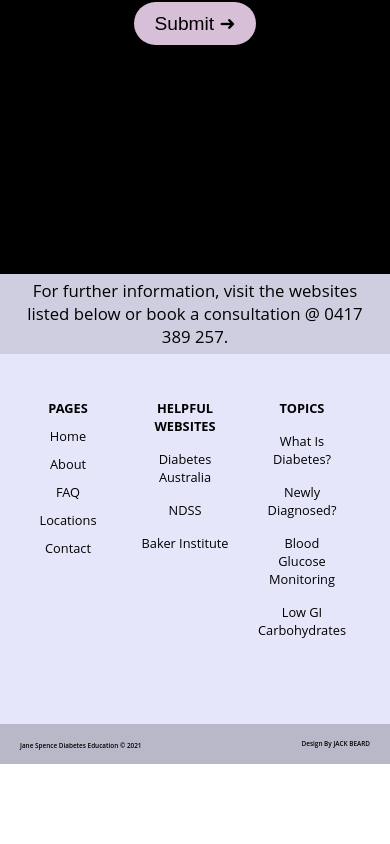
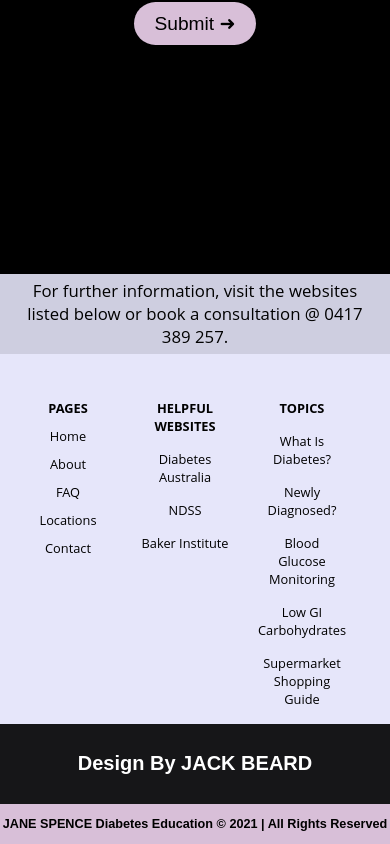
Before and after one commit to jackedwardbeard/01-Jane_Spence, a React (Create React App) app in the folder jane_spence/: page / in a window 390 px wide. Shown: the part 4649-5493 px from the top of the page. Before the commit the page ends 5413 px from the top, so only its background shows below. Built offline with nearby package versions, Linux system fonts and the light colour scheme.

Commit message:
Made footer FULLY responsive. Added new subfooter.

```diff
--- a/jane_spence/src/components/Footer/FooterComponents.js
+++ b/jane_spence/src/components/Footer/FooterComponents.js
@@ -5,16 +5,24 @@ import { Link as LinkRouter } from 'react-router-dom'
 
 export const FooterContainer = styled.div`
     background: rgb(230,230,250);
-    height: 490px;
+    height: 57vh;
     overflow: hidden;
+
+    @media screen and (max-width: 1024px) {
+        height: 570px;
+    }
 `
 
 export const FooterWrapper = styled.div`
-    height: 450px;
+    height: 45vh;
     display: grid;
     width: 100%;
     font-family: 'Open Sans', sans-serif;
     overflow: hidden;
+
+    @media screen and (max-width: 1024px) {
+        height: 450px;
+    }
 `
 
 export const Row1 = styled.div`
@@ -26,19 +34,23 @@ export const Row1 = styled.div`
 
 export const Column1 = styled.div`
     width: 30%;
-    height: 400px;
+    height: 40vh;
     float: left;
     text-align: center;
     overflow: hidden;
     display: flex;
     flex-direction: column;
     align-items: center;
-    margin-top: 40px;
-    margin-bottom: 40px;
-    margin-left: -60px;
+    margin-top: 4vh;
+    margin-bottom: 4vh;
+    margin-left: -3vw;
 
     @media screen and (max-width: 1024px) {
         margin-left: -40px;
+        height: 400px;
+        margin-top: 40px;
+        margin-bottom: 40px;
+        margin-left: -60px;
     }
 
     @media screen and (max-width: 768px) {
@@ -64,32 +76,46 @@ export const Column1 = styled.div`
 
 export const Column2 = styled.div`
     width: 30%;
-    height: 400px;
-    padding-left: 15px;
-    padding-right: 15px;
+    height: 40vh;
+    padding-left: 7.5vw;
+    padding-right: 7.5vw;
     float: left;
     text-align: center;
     overflow: hidden;
     display: flex;
     flex-direction: column;
     align-items: center;
-    margin-top: 40px;
-    margin-bottom: 40px;
+    margin-top: 4vh;
+    margin-bottom: 4vh;
+
+    @media screen and (max-width: 1024px) {
+        height: 400px;
+        padding-left: 15px;
+        padding-right: 15px;
+        margin-top: 40px;
+        margin-bottom: 40px;
+    }
 `
 
 export const Column3 = styled.div`
     width: 30%;
-    height: 400px;
+    height: 40vh;
     float: left;
     display: flex;
     flex-direction: column;
     align-items: center;
     text-align: center;
     overflow: hidden;
-    margin-top: 40px;
-    margin-bottom: 40px;
+    margin-top: 4vh;
+    margin-bottom: 4vh;
 
-    @media screen and (max-width: 1024px) and (max-height: 1366px) {
+    @media screen and (max-width: 1024px) {
+        height: 400px;
+        margin-top: 40px;
+        margin-bottom: 40px;
+    }
+
+    @media screen and (max-width: 1024px) and (min-height: 1366px) {
         padding-left: 60px;
         padding-right: 60px;
     }
@@ -132,7 +158,7 @@ export const Column3 = styled.div`
 
 export const PreFooterWrapper = styled.div`
     background: rgb(0,0,0, 0.1);
-    height: 80px;
+    height: 8vh;
     color: black;
     display: flex;
     justify-content: center;
@@ -140,13 +166,16 @@ export const PreFooterWrapper = styled.div`
     text-align: center;
     font-family: 'Open Sans', sans-serif;
     font-weight: 500;
-    font-size: 1.5rem;
-    padding-left: 20px;
-    padding-right: 20px;
+    font-size: 2.5vh;
+    padding-left: 10vw;
+    padding-right: 10vw;
     overflow: hidden;
 
     @media screen and (max-width: 1024px) {
         font-size: 1.4rem;
+        height: 80px;
+        font-size: 1.5rem;
+        padding: 0 20px;
     }
 
     @media screen and (max-width: 768px) {
@@ -179,23 +208,43 @@ export const PreFooterWrapper = styled.div`
 `
 
 export const SubFooterContainer = styled.div`
-    background: rgba(0,0,0,0.2);
-    height: 40px;
+    background: thistle;
+    height: 4vh;
     overflow: hidden;
-    display: space-between;
+    display: flex;
+    align-items: center;
+    justify-content: center;
 
+    @media screen and (max-width: 1024px) {
+        height: 40px;
+    }
+
+`
+
+export const SubSubFooterContainer = styled.div`
+    background: rgb(0,0,0,0.9);
+    height: 8vh;
+    overflow: hidden;
+    display: flex;
+    align-items: center;
+    justify-content: center;
+
+    @media screen and (max-width: 1024px) {
+        height: 80px;
+    }
 
 `
 
 export const Title = styled.h3`
     color: black;
-    font-size: 1.25rem;
+    font-size: 2.5vh;
     font-weight: 700;
     font-family: 'Open Sans', sans-serif;
     margin-top: 30px;
 
     @media screen and (max-width: 1024px) {
         margin-top: 15px;
+        font-size: 1.25rem;
     }
 
     @media screen and (max-width: 768px) {
@@ -241,11 +290,16 @@ export const Title = styled.h3`
 export const NavLinkScroll = styled(LinkScroll)`
     color: black;
     font-family: 'Open Sans', sans-serif;
-    font-size: 1rem;
+    font-size: 1.75vh;
     font-weight: 400;
-    margin-top: 10px;
+    margin-top: 1vh;
     display: grid;
     cursor: pointer;
+
+    @media screen and (max-width: 1024px) {
+        margin-top: 10px;
+        font-size: 1rem;
+    }
 
     @media screen and (max-width: 768px) {
         font-size: 0.85rem;
@@ -280,12 +334,17 @@ export const NavLinkScroll = styled(LinkScroll)`
 export const NavLink = styled(LinkRouter)`
     color: black;
     font-family: 'Open Sans', sans-serif;
-    font-size: 1rem;
+    font-size: 1.75vh;
     font-weight: 400;
-    margin-top: 15px;
+    margin-top: 1.5vh;
     display: grid;
     text-decoration: none;
     cursor: pointer;
+
+    @media screen and (max-width: 1024px) {
+        margin-top: 15px;
+        font-size: 1rem;
+    }
 
     @media screen and (max-width: 768px) {
         font-size: 0.85rem;
@@ -322,177 +381,31 @@ export const NavLink = styled(LinkRouter)`
     }
 `
 
-export const LeftText = styled.span`
-    color: black;
+export const SubSubText = styled(LinkRouter)`
+    color: white;
+    font-size: 2.5vh;
     font-weight: 600;
-    font-family: 'Open Sans', sans-serif;
-    font-size: 1rem;
-    padding-right: 20px;
-    margin-left: 20px;
-    margin-top: 10px;
-    float: left;
-
-    @media screen and (max-width: 1024px) and (max-height: 1366px) {
-        font-size: 1.1rem;
-        margin-left: 20px;
-        margin-top: 8px;
-    }
-
-    @media screen and (max-width: 768px) and (max-height: 1024px) {
-        font-size: 0.8rem;
-        margin-left: 20px;
-        margin-top: 11px;
-    }
-
-    @media screen and (max-width: 520px) {
-        font-size: 0.6rem;
-        margin-top: 14px;
-    }
-
-    @media screen and (max-width: 414px) and (max-height: 736px) {
-        font-size: 0.6rem;
-        margin-left: 20px;
-        margin-top: 14px;
-    }
-
-    @media screen and (max-width: 411px) and (max-height: 823px) {
-        font-size: 0.6rem;
-        margin-left: 20px;
-        margin-top: 14px;
-    }
-
-    @media screen and (max-width: 411px) and (max-height: 731px) {
-        font-size: 0.6rem;
-        margin-left: 20px;
-        margin-top: 14px;
-    }
-
-    @media screen and (max-width: 400px) {
-        font-size: 0.4rem;
-        margin-top: 17px;
-    }
-
-    @media screen and (max-width: 375px) and (max-height: 812px) {
-        font-size: 0.55rem;
-        margin-left: 20px;
-        margin-top: 14px;
-    }
-
-    @media screen and (max-width: 375px) and (max-height: 667px) {
-        font-size: 0.55rem;
-        margin-left: 20px;
-        margin-top: 14px;
-    }
-
-    @media screen and (max-width: 360px) and (max-height: 640px) {
-        font-size: 0.55rem;
-        margin-left: 20px;
-        margin-top: 14px;
-    }
-
-    @media screen and (max-width: 320px) and (max-height: 568px) {
-        font-size: 0.5rem;
-        margin-left: 20px;
-        margin-top: 14px;
-    }
-
-    @media screen and (max-width: 280px) and (max-height: 653px) {
-        font-size: 0.7rem;
-        margin-left: 33px;
-        margin-top: 12px;
-    }
-`
-
-export const RightText = styled(LinkRouter)`
-    color: black;
-    font-size: 1rem;
-    font-weight: 600;
-    font-family: 'Open Sans', sans-serif;
+    font-family: 'Montserrat', sans-serif;
     background: transparent;
     border: none;
     text-decoration: none;
     cursor: pointer;
     outline: none;
     float: right;
-    margin-right: 20px;
-    margin-top: 9px;
 
-    @media screen and (max-width: 1024px) and (max-height: 1366px) {
-        font-size: 1.1rem;
-        margin-right: 20px;
-        margin-top: 8px;
-    }
-
-    @media screen and (max-width: 768px) and (max-height: 1024px) {
-        font-size: 0.8rem;
-        margin-right: 20px;
-        margin-top: 11px;
-    }
-
-    @media screen and (max-width: 540px) and (max-height: 720px) {
-        font-size: 0.75rem;
-        margin-right: 20px;
-        margin-top: 12px;
-    }
-
-    @media screen and (max-width: 520px) {
-        font-size: 0.6rem;
-        margin-top: 14px;
-    }
-
-    @media screen and (max-width: 414px) and (max-height: 736px) {
-        font-size: 0.6rem;
-        margin-right: 20px;
-        margin-top: 14px;
-    }
-
-    @media screen and (max-width: 411px) and (max-height: 823px) {
-        font-size: 0.6rem;
-        margin-right: 20px;
-        margin-top: 14px;
-    }
-
-    @media screen and (max-width: 411px) and (max-height: 731px) {
-        font-size: 0.6rem;
-        margin-right: 20px;
-        margin-top: 14px;
-    }
-
-    @media screen and (max-width: 400px) {
-        font-size: 0.4rem;
-        margin-top: 15px;
-    }
-
-    @media screen and (max-width: 375px) and (max-height: 812px) {
-        font-size: 0.55rem;
-        margin-right: 20px;
-        margin-top: 14px;
-    }
-
-    @media screen and (max-width: 375px) and (max-height: 667px) {
-        font-size: 0.55rem;
-        margin-right: 20px;
-        margin-top: 14px;
-    }
-
-    @media screen and (max-width: 360px) and (max-height: 640px) {
-        font-size: 0.55rem;
-        margin-right: 20px;
-        margin-top: 14px;
-    }
-
-    @media screen and (max-width: 320px) and (max-height: 568px) {
-        font-size: 0.5rem;
-        margin-right: 20px;
-        margin-top: 14px;
-    }
-
-    @media screen and (max-width: 280px) {
-        display: none;
+    @media screen and (max-width: 1024px) {
+        font-size: 1.25rem;
     }
 
     &:hover {
-        color: #068481;
+        color: thistle;
     }
+`
 
+export const SubText = styled.span`
+    color: black;
+    font-weight: 600;
+    font-family: 'Montserrat', sans-serif;
+    font-size: 1.5vh;
+    float: left;
 `
--- a/jane_spence/src/components/Footer/index.js
+++ b/jane_spence/src/components/Footer/index.js
@@ -7,8 +7,9 @@ import {
     Column2,
     Column3,
     SubFooterContainer,
-    LeftText,
-    RightText,
+    SubSubFooterContainer,
+    SubText,
+    SubSubText,
     Title,
     NavLink,
     NavLinkScroll,
@@ -60,17 +61,23 @@ const Footer = () => {
                     </Column3>
                 </Row1>
             </FooterWrapper>
+
+            <SubSubFooterContainer>
+
+                <SubSubText to="//linkedin.com/in/jackedwardbeard/" target="_blank">
+                    Design By JACK BEARD
+                </SubSubText>
+
+            </SubSubFooterContainer>
+
             <SubFooterContainer>
 
-                <LeftText>
-                    Jane Spence Diabetes Education © 2021
-                </LeftText>
-
-                <RightText to="//linkedin.com/in/jackedwardbeard/" target="_blank">
-                    Design By JACK BEARD
-                </RightText>
+                <SubText>
+                    JANE SPENCE Diabetes Education © 2021 | All Rights Reserved
+                </SubText>
 
             </SubFooterContainer>
+
         </FooterContainer>
     )
 }
```
